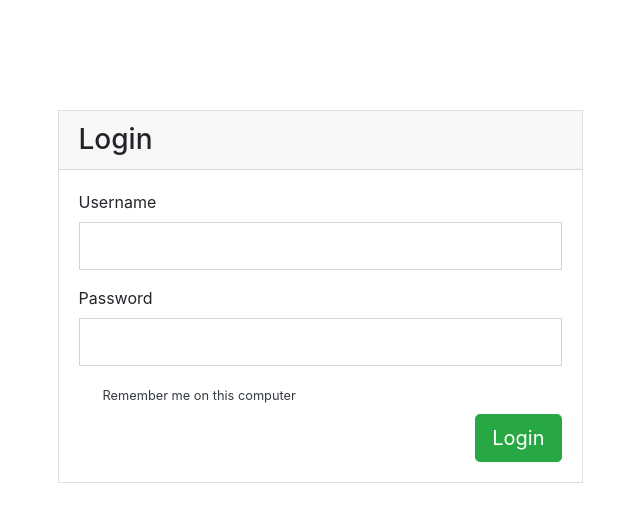
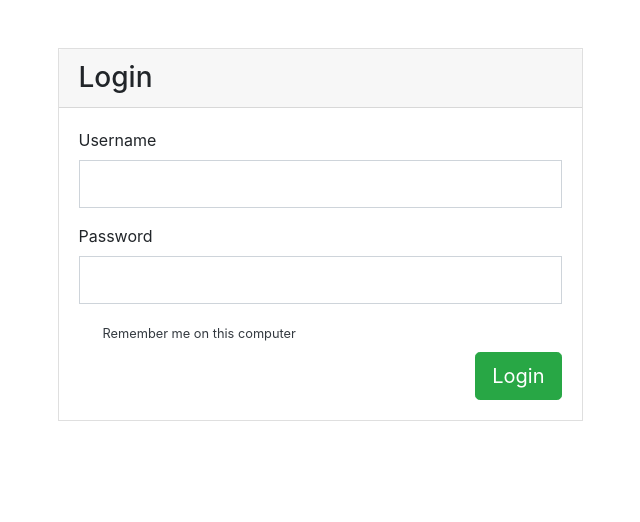
Before and after one commit to SanjaySharma17/DemoAdminERP, an Angular app: page / in a window 1280 px wide. Shown: the top 522 px of the page, without its empty margins (320-960 px from the left). Built offline with nearby package versions, Linux system fonts and the light colour scheme.

Commit message:
removed title text before login form

```diff
--- a/src/app/login-form/login-form.component.html
+++ b/src/app/login-form/login-form.component.html
@@ -1,7 +1,6 @@
 <div class="container py-5">
   <div class="row">
       <div class="col-md-12">
-          <h2 class="text-center text-white mb-4">Bootstrap 4 Login Form</h2>
           <div class="row">
               <div class="col-md-6 mx-auto">
 
```
